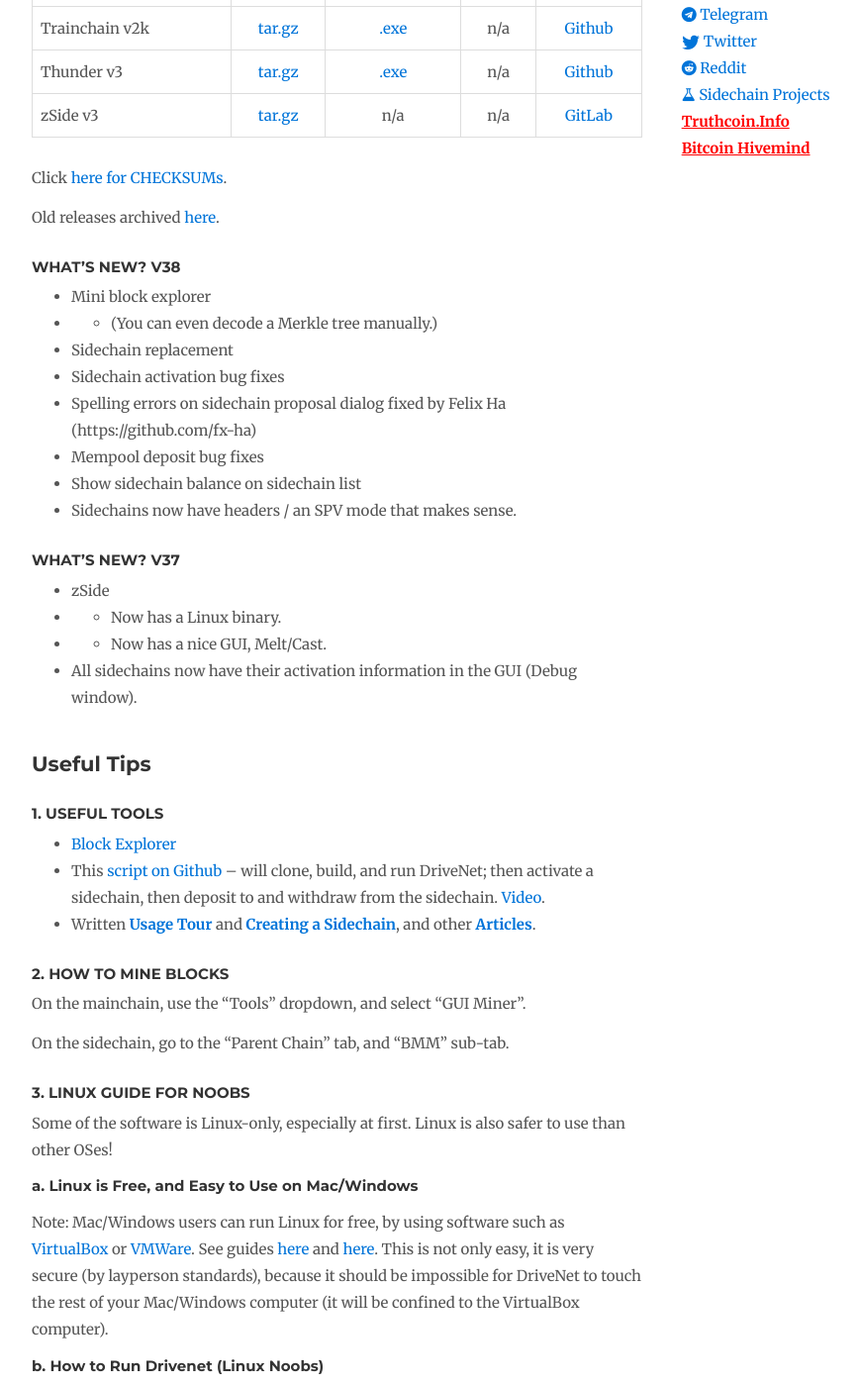
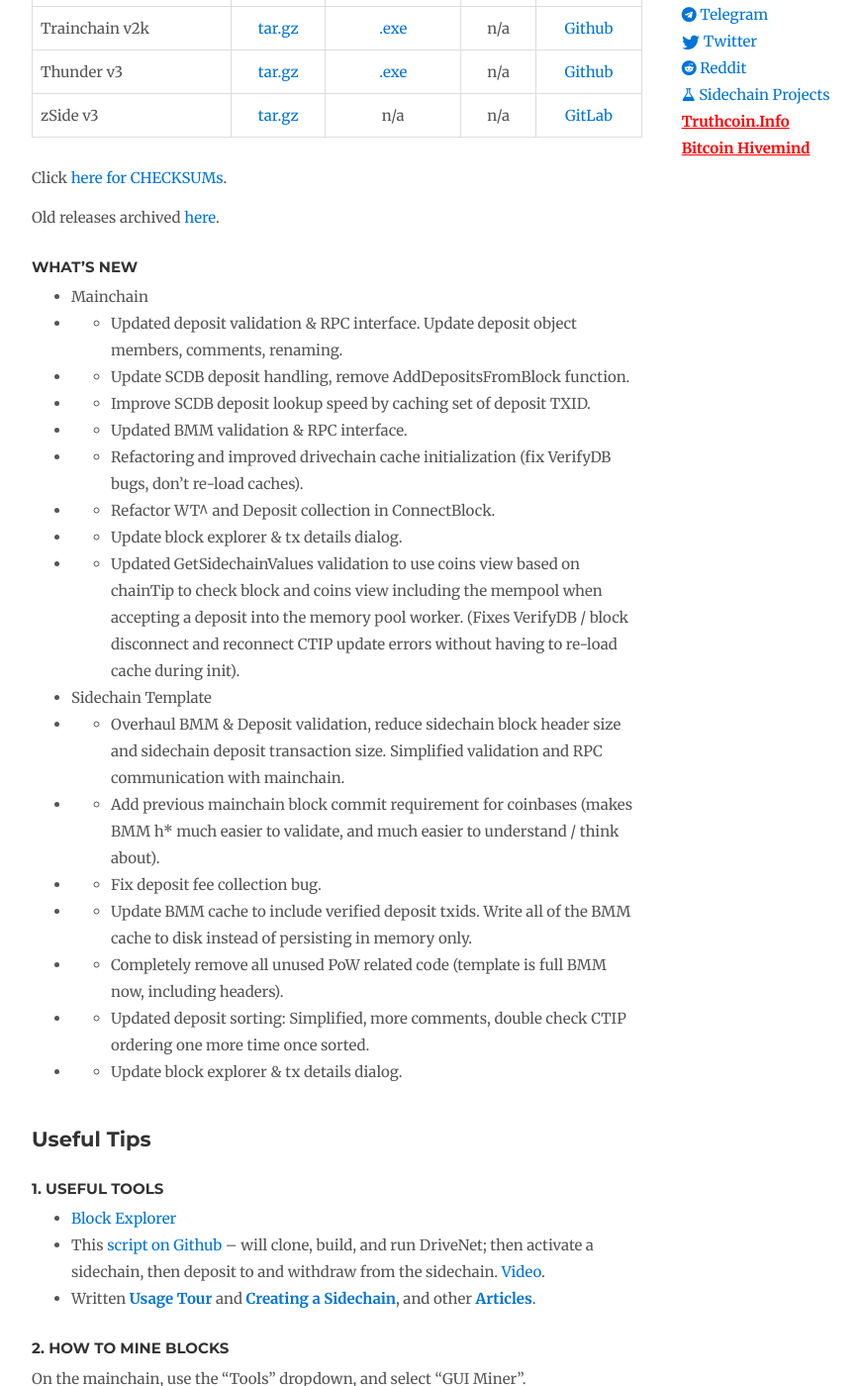
Before and after one commit to drivechain-project/drivechain.info, a Jekyll site: the page built from releases/index.md, in a window 1280 px wide and 1400 px high, scrolled down 355 px. Shown: the whole window at 99% size, without its empty margins (138-1007 px from the left). Built offline with Jekyll 4.4.1, drawn with Linux system fonts in a browser that asks for light colours; our own code applies the rules of GitHub Pages for plain Markdown files; comment, search, counter and statistics services are not loaded; some of the changed text lies outside the part shown.

Commit message:
Version 39!

```diff
--- a/releases/index.md
+++ b/releases/index.md
@@ -37,24 +38,27 @@
 [win-thund]: https://drive.google.com/drive/folders/1o83i1N4yPbbKT5hVv_IspNVwHV2jUUoT
 
 
-### What's New? v38
+### What's New
 
-* Mini block explorer
-* * (You can even decode a Merkle tree manually.)
-* Sidechain replacement
-* Sidechain activation bug fixes
-* Spelling errors on sidechain proposal dialog fixed by Felix Ha (https://github.com/fx-ha)
-* Mempool deposit bug fixes
-* Show sidechain balance on sidechain list
-* Sidechains now have headers / an SPV mode that makes sense.
-
-
-### What's New? v37
-
-* zSide
-* * Now has a Linux binary.
-* * Now has a nice GUI, Melt/Cast.
-* All sidechains now have their activation information in the GUI (Debug window).
+* Mainchain
+* * Updated deposit validation & RPC interface. Update deposit object members, comments, renaming.
+* * Update SCDB deposit handling, remove AddDepositsFromBlock function.
+* * Improve SCDB deposit lookup speed by caching set of deposit TXID.
+* * Updated BMM validation & RPC interface.
+* * Refactoring and improved drivechain cache initialization (fix VerifyDB bugs, don't re-load caches).
+* * Refactor WT^ and Deposit collection in ConnectBlock.
+* * Update block explorer & tx details dialog.
+* * Updated GetSidechainValues validation to use coins view based on chainTip to check block and coins view including the mempool
+when accepting a deposit into the memory pool worker. (Fixes VerifyDB / block disconnect and reconnect CTIP update errors without
+having to re-load cache during init).
+* Sidechain Template
+* * Overhaul BMM & Deposit validation, reduce sidechain block header size and sidechain deposit transaction size. Simplified validation and RPC communication with mainchain.
+* * Add previous mainchain block commit requirement for coinbases (makes BMM h* much easier to validate, and much easier to understand / think about).
+* * Fix deposit fee collection bug.
+* * Update BMM cache to include verified deposit txids. Write all of the BMM cache to disk instead of persisting in memory only.
+* * Completely remove all unused PoW related code (template is full BMM now, including headers).
+* * Updated deposit sorting: Simplified, more comments, double check CTIP ordering one more time once sorted.
+* * Update block explorer & tx details dialog.
 
 
 
@@ -110,6 +114,21 @@
 
 ## Selected Older Release Notes
 
+
+### June 1st, 2021 (v38 / v37)
+
+* Mini block explorer
+* * (You can even decode a Merkle tree manually.)
+* Sidechain replacement
+* Sidechain activation bug fixes
+* Spelling errors on sidechain proposal dialog fixed by Felix Ha (https://github.com/fx-ha)
+* Mempool deposit bug fixes
+* Show sidechain balance on sidechain list
+* Sidechains now have headers / an SPV mode that makes sense.
+* zSide
+* * Now has a Linux binary.
+* * Now has a nice GUI, Melt/Cast.
+* All sidechains now have their activation information in the GUI (Debug window).
 
 
 
```
Also changed, not shown: other parts of releases/index.md (+2 -1 lines).
